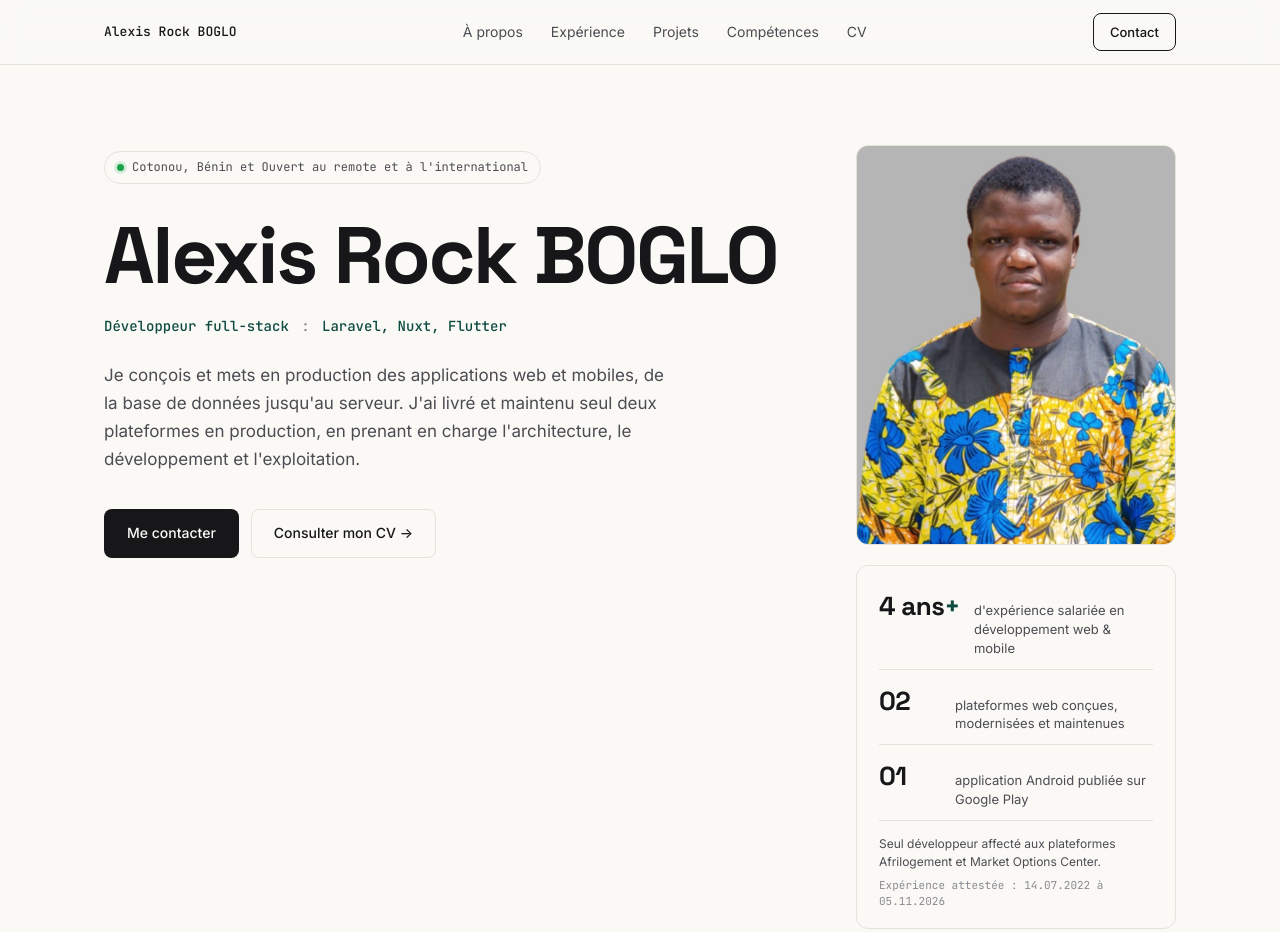
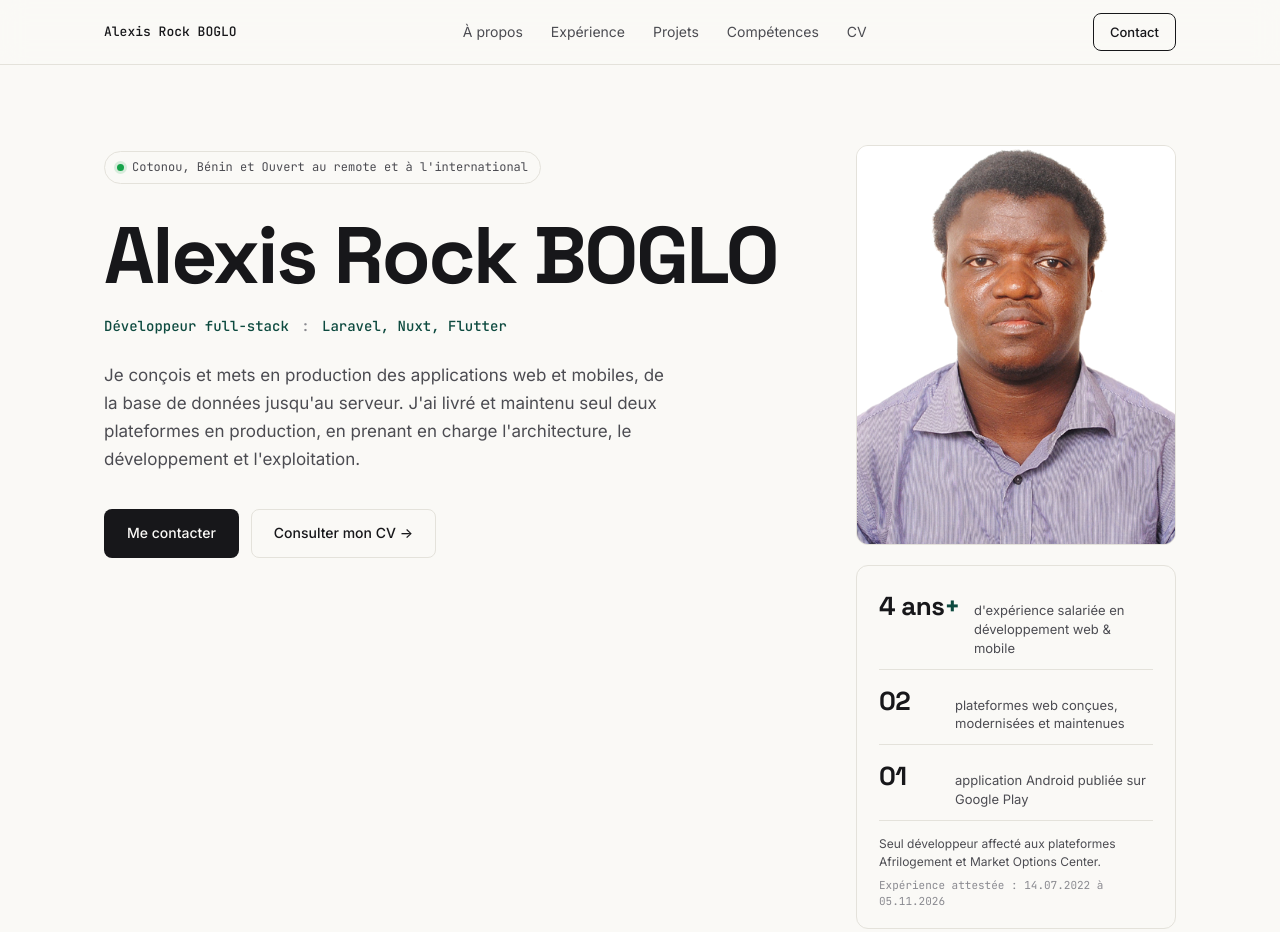
Before and after one commit to alexisboglo/portfolio, a plain HTML site: page index.html in a window 1280 px wide. Shown: the top 932 px of the page. Drawn offline with Linux system fonts and the light colour scheme.

Commit message:
feat: Mis a jour de la photo de profil

```diff
--- a/index.html
+++ b/index.html
@@ -84,7 +84,7 @@
                         <div class="hero-portrait">
                             <div class="portrait-frame">
                                 <img
-                                    src="assets/alexis.jpg"
+                                    src="assets/alexis.jpeg"
                                     width="1100"
                                     height="1100"
                                     alt="Portrait d'Alexis Rock BOGLO, développeur full-stack"
```
Also changed, not shown: assets/alexis.jpeg (added), assets/alexis.jpg (deleted).
